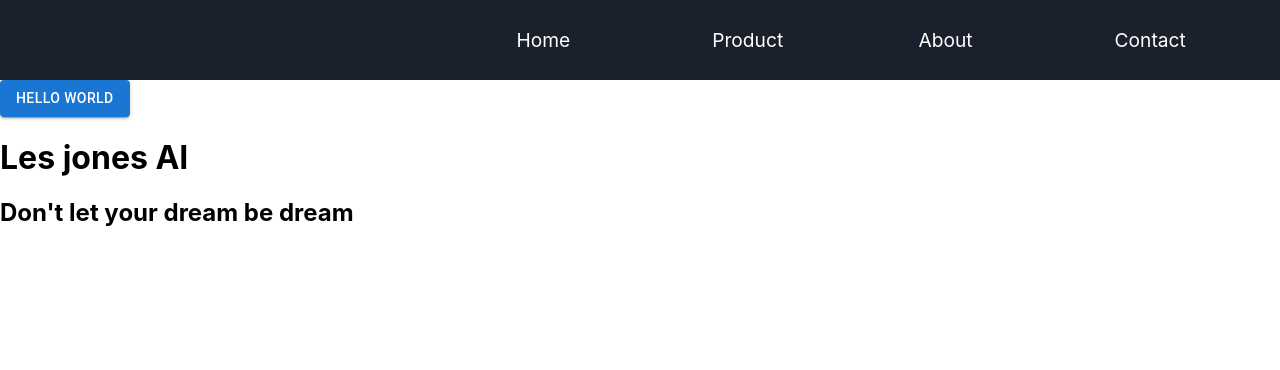
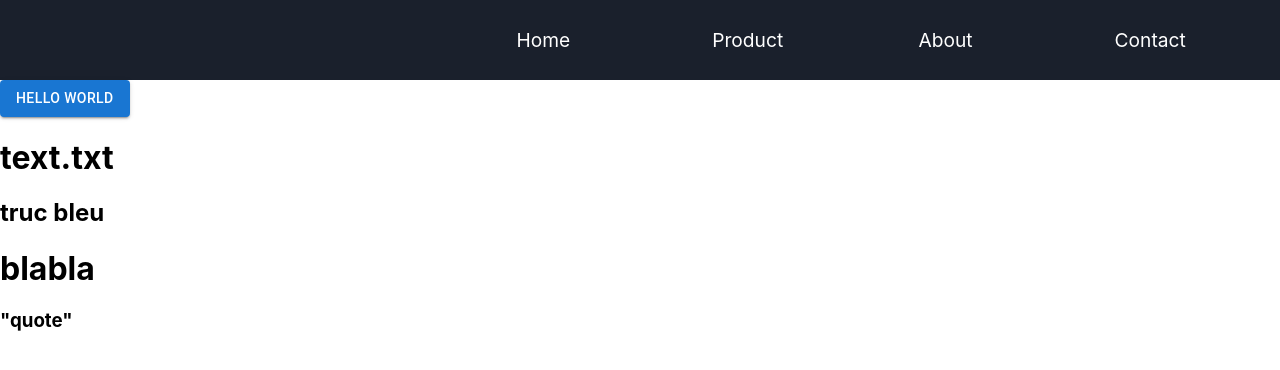
Before and after one commit to LesJonesWebCup/WebCup, a React (Create React App) app in the folder webcup/: page / in a window 1280 px wide. Shown: the top 370 px of the page. Built offline with nearby package versions, Linux system fonts and the light colour scheme.

Commit message:
new_form

```diff
--- a/webcup/src/Title.js
+++ b/webcup/src/Title.js
@@ -3,9 +3,13 @@ import React from "react";
 
 function Title() {
     return (
-    <div>
-        <h1> Les jones AI </h1>
-        <h2> Don't let your dream be dream </h2>
+    <div className="Title">
+        <title>LucidOracle.com</title>
+        <h1>text.txt</h1>
+        <h2> truc bleu</h2>
+        <h1>blabla</h1>
+
+        <h3>"quote"</h3>
     </div>
     );
   }
```
